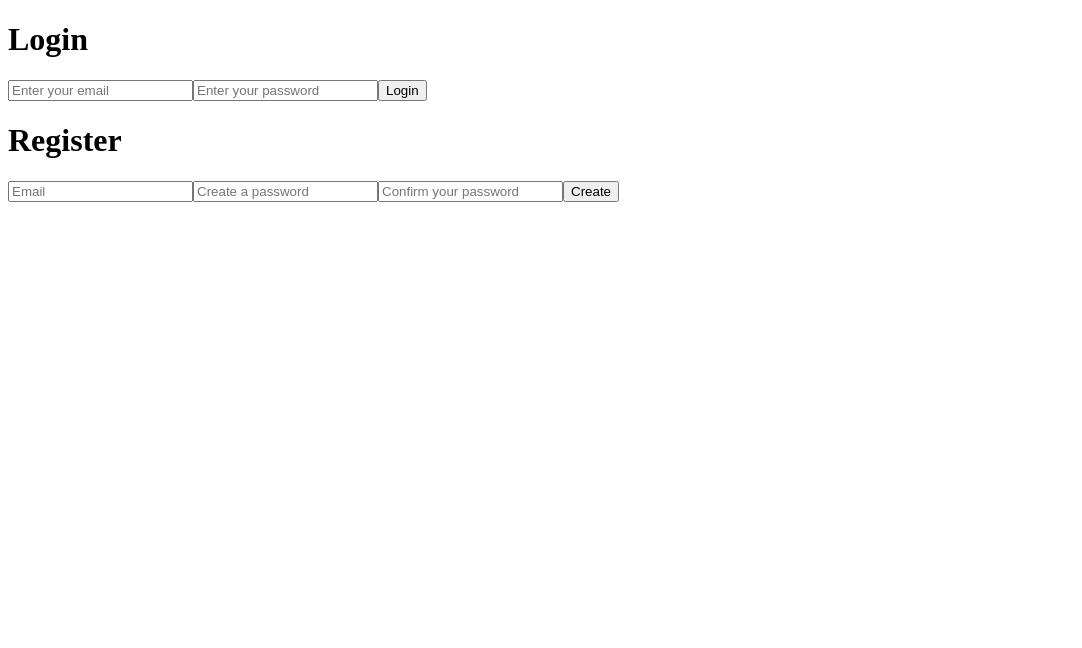
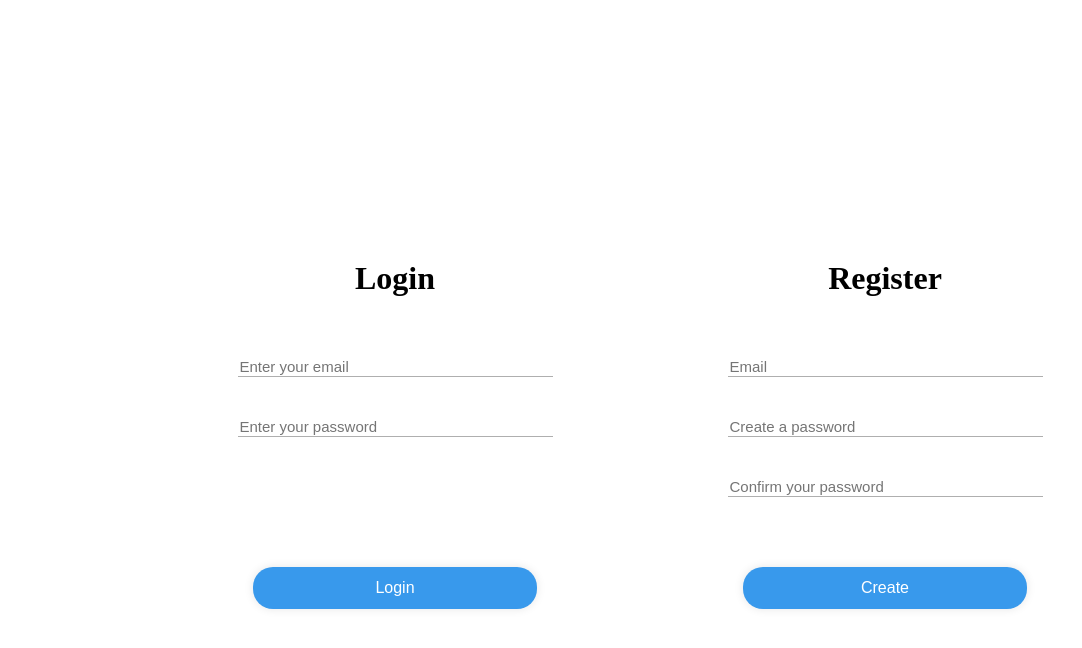
Before and after one commit to bpun1p/MERN-Chat-App, a React (Vite) app in the folder client/: page /access in a window 1280 px wide. Shown: the top 648 px of the page, without its empty margins (0-1082 px from the left). Built offline with nearby package versions, Linux system fonts and the light colour scheme.

Commit message:
styling added for access components

```diff
--- a/client/src/components/access/Access.css
+++ b/client/src/components/access/Access.css
@@ -0,0 +1,18 @@
+.access-container {
+  width: 350px;
+  margin-right: auto;
+  margin-left: auto;
+  display: flex;
+  flex-direction: column;
+}
+
+.access-body {
+  position: fixed;
+  justify-content: center;
+  top: 25%;
+  right: 0;
+  left: 0;
+  margin-right: auto;
+  margin-left: auto;
+  display: flex;
+}
--- a/client/src/components/access/Access.jsx
+++ b/client/src/components/access/Access.jsx
@@ -1,13 +1,15 @@
 import React from 'react'
 import Register from './register/Register'
 import Login from './login/Login'
-
+import './Access.css'
 
 export default function Access() {
   return (
-    <>
-      <Login/>
-      <Register/>
-    </>
+    <div className='access-container'>
+      <div className='access-body'>
+        <Login/>
+        <Register/>
+      </div>
+    </div>
   )
 }
--- a/client/src/components/access/login/Login.css
+++ b/client/src/components/access/login/Login.css
@@ -0,0 +1,58 @@
+.login-container {
+  padding: 20px;
+  width: 350px;
+  margin-right: 100px;
+}
+
+.login-btn {
+  border: none;
+  outline: none;
+  background: none;
+  margin: 110px 5% 19px 5%;
+  background: #3899ec;
+  color: white;
+  font-size: 16px;
+  font-weight: 100;
+  height: 42px;
+  width: 90%;
+  border-radius: 20px;
+  box-shadow: 0 0 10px rgba(0, 0, 0, 0.1);
+  -webkit-transition-duration: 0.3s;
+  transition-duration: 0.3s;
+  -webkit-transiton-property: box-shadow, transform;
+  transition-property: box-shadow, transform;
+}
+
+.login-btn:hover,
+.login-btn:active {
+    box-shadow: 0 0 20px rgba(0, 0, 0, 0.5);
+    -webkit-transform: scale(1.1);
+    transform: scale(1.1);
+}
+
+.login-header {
+  margin: 40px 0 0 0;
+  display: flex;
+  flex-direction: column;
+  justify-content: center;
+  align-items: center;
+}
+
+#login-email, #login-password {
+  border: none;
+  border-bottom: 1px solid #afafaf;
+  outline: none;
+  margin: 20px 0;
+  font-size: 15px;
+}
+
+#login-email {
+  margin-top: 60px;
+}
+
+.login-form {
+  display: flex;
+  flex-direction: column;
+  box-sizing: border-box;
+  padding: 0 5%;
+}
--- a/client/src/components/access/login/Login.jsx
+++ b/client/src/components/access/login/Login.jsx
@@ -1,4 +1,5 @@
 import React  from 'react'
+import './Login.css'
 
 export default function Login() {
 
@@ -10,12 +11,12 @@ export default function Login() {
           <input
             placeholder='Enter your email'
             type='text'
-            id='email'
+            id='login-email'
           />
           <input
             placeholder='Enter your password'
             type='password'
-            id='password'
+            id='login-password'
           />
           <button type='submit' className='login-btn'>Login</button>
         </form>
--- a/client/src/components/access/register/Register.css
+++ b/client/src/components/access/register/Register.css
@@ -0,0 +1,61 @@
+.register-container {
+  padding: 20px;
+  width: 350px;
+}
+
+.register-btn {
+  border: none;
+  outline: none;
+  background: none;
+  margin: 50px 5% 19px 5%;
+  background: #3899ec;
+  color: white;
+  font-size: 16px;
+  font-weight: 100;
+  height: 42px;
+  width: 90%;
+  border-radius: 20px;
+  box-shadow: 0 0 10px rgba(0, 0, 0, 0.1);
+  -webkit-transition-duration: 0.3s;
+  transition-duration: 0.3s;
+  -webkit-transiton-property: box-shadow, transform;
+  transition-property: box-shadow, transform;
+}
+
+.register-btn:hover,
+.register-btn:active {
+    box-shadow: 0 0 20px rgba(0, 0, 0, 0.5);
+    -webkit-transform: scale(1.1);
+    transform: scale(1.1);
+}
+
+.register-header {
+  margin: 40px 0 0 0;
+  display: flex;
+  flex-direction: column;
+  justify-content: center;
+  align-items: center;
+}
+
+#register-email, #register-password, #register-confirm-password {
+  border: none;
+  border-bottom: 1px solid #afafaf;
+  outline: none;
+  margin: 20px 0;
+  font-size: 15px;
+}
+
+#register-email {
+  margin-top: 60px;
+}
+
+.register-form {
+  display: flex;
+  flex-direction: column;
+  box-sizing: border-box;
+  padding: 0 5%;
+}
+
+#regiser-confirm-password {
+  margin-bottom: 0;
+}
--- a/client/src/components/access/register/Register.jsx
+++ b/client/src/components/access/register/Register.jsx
@@ -1,4 +1,5 @@
 import React  from 'react'
+import './Register.css'
 
 export default function Register() {
 
@@ -10,17 +11,17 @@ export default function Register() {
           <input
             placeholder='Email'
             type='text'
-            id='email'
+            id='register-email'
           />
           <input
             placeholder='Create a password'
             type='password'
-            id='password'
+            id='register-password'
           />
           <input
             placeholder='Confirm your password'
             type='password'
-            id='confirm-password'
+            id='register-confirm-password'
           />
           <button type='submit' className='register-btn'>Create</button>
         </form>
```
